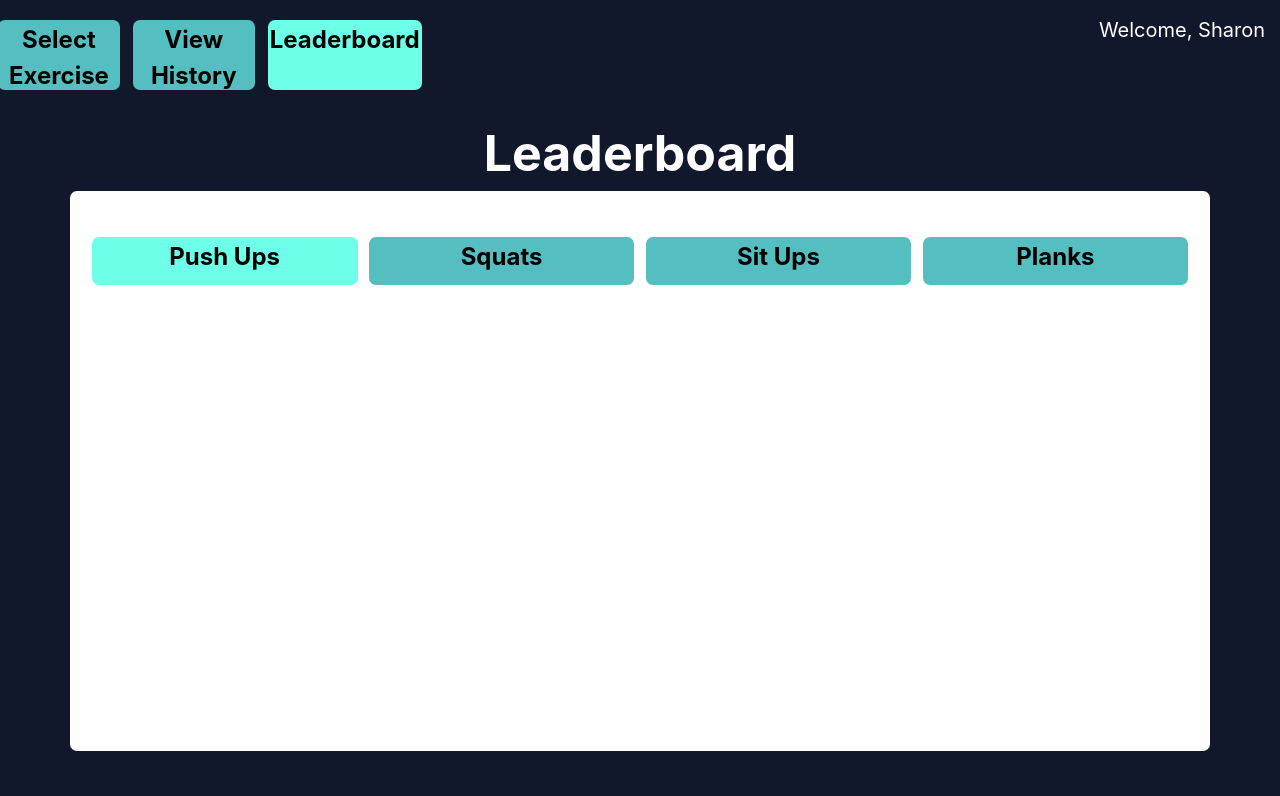
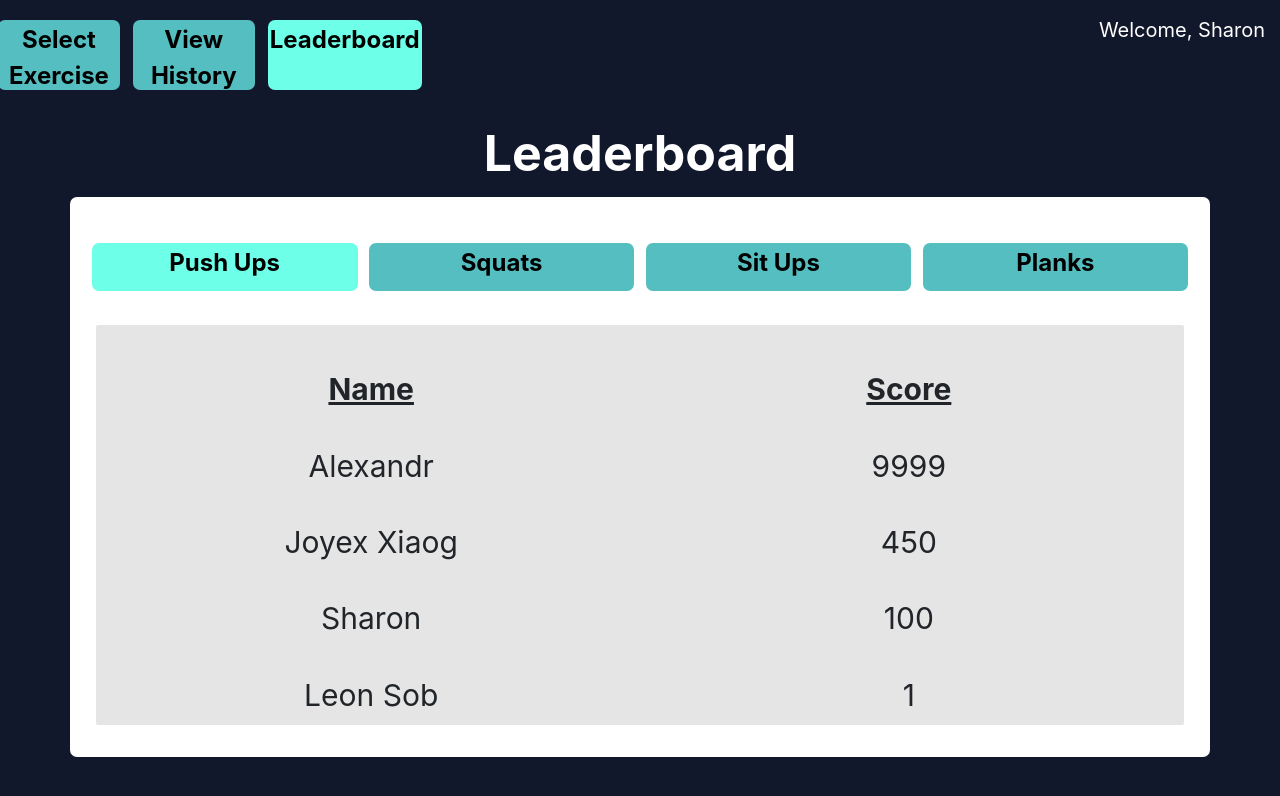
Before and after one commit to LeonSo7/HackTheNorth2020-Fitness-Application, a React (Create React App) app in the folder app/: page /leaderboard in a window 1280 px wide. Shown: the top 796 px of the page. Built offline with nearby package versions, Linux system fonts and the light colour scheme.

Commit message:
added data to leaderboard

```diff
--- a/app/src/components/ui/ExerciseInfoSection.js
+++ b/app/src/components/ui/ExerciseInfoSection.js
@@ -17,9 +17,76 @@ class ExerciseInfoSection extends Component {
   render() {
     return (
       <div>
-        <div className="titleText">{this.state.title}</div>
+        <div className="titleText" style={{ marginBottom: '0.5%' }}>{this.state.title}</div>
         <div style={{ display: 'flex', justifyContent: 'center', alignItems: 'center' }}>
           <Container className="whiteBackground" style={{ padding: '2%', justifyContent: 'center', alignItems: 'center', height: '70vh' }}>
+            {
+              (this.state.title == "Leaderboard") ? (
+                <>
+                  <Row>
+
+                    {
+                      (this.state.pu) ? (
+                        <>
+                          <Col style={{ paddingRight: 0, paddingLeft: '1%' }}> <div className="currentPageButton">Push Ups</div></Col>
+                          <Col style={{ paddingRight: 0, paddingLeft: '1%' }}> <div className="topButtons">Squats</div></Col>
+                          <Col style={{ paddingRight: 0, paddingLeft: '1%' }}> <div className="topButtons">Sit Ups</div></Col>
+                          <Col style={{ paddingRight: 0, paddingLeft: '1%', paddingRight: '1%' }}> <div className="topButtons">Planks</div></Col>
+                        </>
+                      )
+                        :
+                        (this.state.squats) ? (
+                          <>
+                            <Col style={{ paddingRight: 0, paddingLeft: '1%' }}> <div className="topButtons">Push Ups</div></Col>
+                            <Col style={{ paddingRight: 0, paddingLeft: '1%' }}> <div className="currentPageButton">Squats</div></Col>
+                            <Col style={{ paddingRight: 0, paddingLeft: '1%' }}> <div className="topButtons">Sit Ups</div></Col>
+                            <Col style={{ paddingRight: 0, paddingLeft: '1%', paddingRight: '1%' }}> <div className="topButtons">Planks</div></Col>
+                          </>
+                        )
+                          :
+                          (this.state.su) ? (
+                            <>
+                              <Col style={{ paddingRight: 0, paddingLeft: '1%' }}> <div className="topButtons">Push Ups</div></Col>
+                              <Col style={{ paddingRight: 0, paddingLeft: '1%' }}> <div className="topButtons">Squats</div></Col>
+                              <Col style={{ paddingRight: 0, paddingLeft: '1%' }}> <div className="currentPageButton">Sit Ups</div></Col>
+                              <Col style={{ paddingRight: 0, paddingLeft: '1%', paddingRight: '1%' }}> <div className="topButtons">Planks</div></Col>
+                            </>
+                          )
+                            :
+                            <>
+                              <Col style={{ paddingRight: 0, paddingLeft: '1%' }}> <div className="topButtons">Push Ups</div></Col>
+                              <Col style={{ paddingRight: 0, paddingLeft: '1%' }}> <div className="topButtons">Squats</div></Col>
+                              <Col style={{ paddingRight: 0, paddingLeft: '1%' }}> <div className="topButtons">Sit Ups</div></Col>
+                              <Col style={{ paddingRight: 0, paddingLeft: '1%', paddingRight: '1%' }}> <div className="currentPageButton">Planks</div></Col>
+                            </>
+                    }
+                  </Row>
+                  <Container className="greyBackground" style={{ padding: '2%', justifyContent: 'center', alignItems: 'center', height: '50vh' }} >
+                    <Row style={{ textAlign: 'center', fontSize: '30px', fontWeight: 'bold', textDecoration: 'underline', marginTop: '2%' }}>
+                      <Col>Name</Col>
+                      <Col>Score</Col>
+                    </Row>
+                    <Row style={{ textAlign: 'center', fontSize: '30px', marginTop: '3%' }}>
+                      <Col>Alexandr</Col>
+                      <Col>9999</Col>
+                    </Row>
+                    <Row style={{ textAlign: 'center', fontSize: '30px', marginTop: '3%' }}>
+                      <Col>Joyex Xiaog</Col>
+                      <Col>450</Col>
+                    </Row>
+                    <Row style={{ textAlign: 'center', fontSize: '30px', marginTop: '3%' }}>
+                      <Col>Sharon</Col>
+                      <Col>100</Col>
+                    </Row>
+                    <Row style={{ textAlign: 'center', fontSize: '30px', marginTop: '3%' }}>
+                      <Col>Leon Sob</Col>
+                      <Col>1</Col>
+                    </Row>
+                  </Container>
+                </>
+              ) : (
+                  <>
+                    {/*Generate graphs for history*/}
                     <Row>
                       <>
                         {
@@ -60,6 +127,9 @@ class ExerciseInfoSection extends Component {
 
                       </>
                     </Row>
+                  </>
+                )
+            }
           </Container>
         </div>
       </div >
--- a/app/src/styles/ExerciseInfoSection.css
+++ b/app/src/styles/ExerciseInfoSection.css
@@ -8,6 +8,13 @@ body {
   border-radius: 7px;
 }
 
+.greyBackground {
+  display: inline-block;
+  background-color: #E5E5E5;
+  border-radius: 2px;
+  margin-top: 2%;
+}
+
 .titleText {
   font-size: 50px;
   color: white;
--- a/app/src/styles/Header.css
+++ b/app/src/styles/Header.css
@@ -24,7 +24,6 @@ text-align: center;
   font-size: 24px;
   color: black !important;
 }
-
 
 .currentPageButton {
   background-color: #6DFFE7;
```
Also changed, not shown: 2 other files (tests, documents, lock files or other folders). Lines whose indentation alone changed are shown as unchanged.
